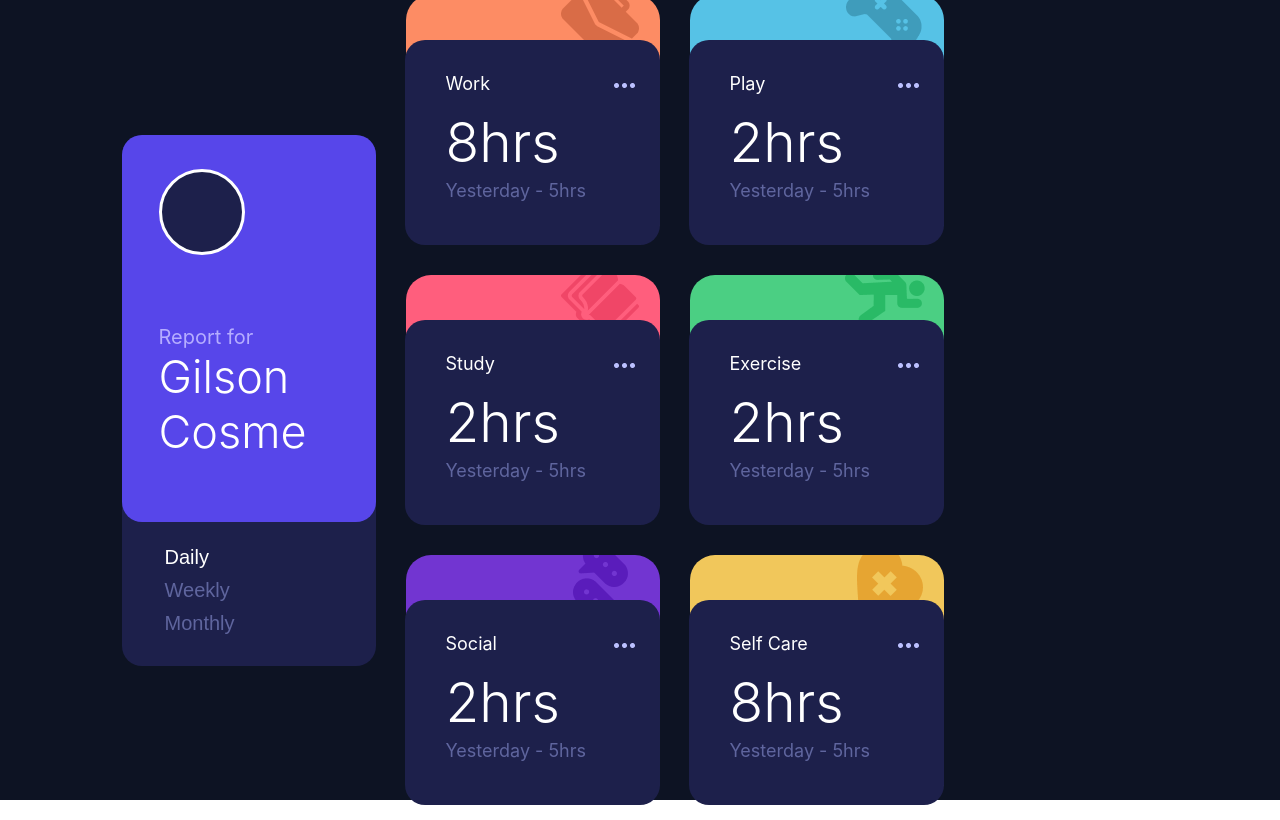
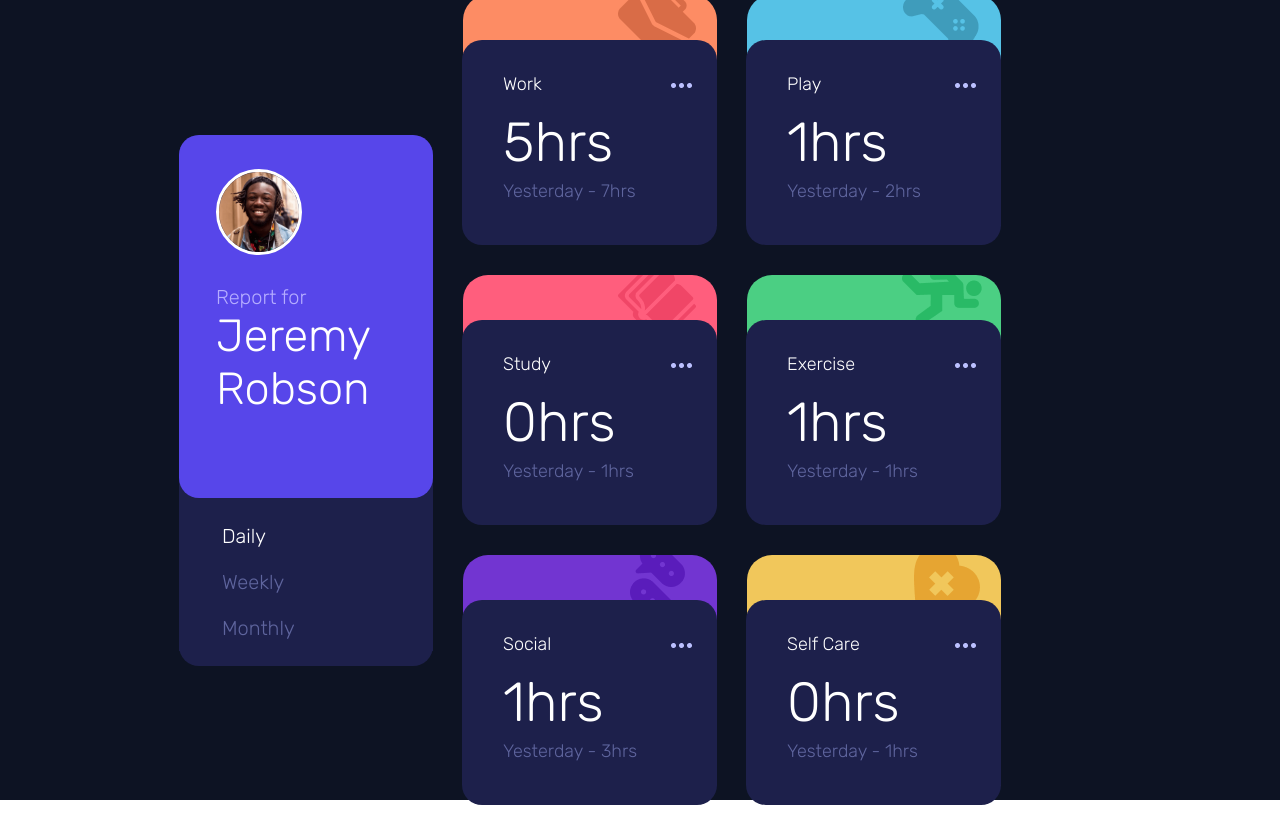
Before and after one commit to GilsonJrr/TimeTrackingWeb, a React (Create React App) app: page / in a window 1280 px wide. Built offline with nearby package versions, Linux system fonts and the light colour scheme.

Commit message:
Font n change color on hover

```diff
--- a/public/index.html
+++ b/public/index.html
@@ -1,6 +1,9 @@
 <!DOCTYPE html>
 <html lang="en">
   <head>
+    <link rel="preconnect" href="https://fonts.googleapis.com">
+    <link rel="preconnect" href="https://fonts.gstatic.com" crossorigin>
+    <link href="https://fonts.googleapis.com/css2?family=Rubik:wght@300&display=swap" rel="stylesheet">
     <meta charset="utf-8" />
     <link rel="icon" href="%PUBLIC_URL%/favicon.ico" />
     <meta name="viewport" content="width=device-width, initial-scale=1" />
--- a/src/App.css
+++ b/src/App.css
@@ -1,3 +1,4 @@
+/* App CSS */
 .App {
   background-color: #0D1323;
   display: flex;
@@ -7,6 +8,20 @@
   justify-content: center;
 }
 
+.ContainerCards{
+  display: flex;
+  flex-wrap: wrap;
+  width: 60%;
+  align-self: center;
+}
+
+.ContainerMainCard{
+  width: 30%;
+  display: flex;
+  justify-content: flex-end;
+}
+
+/* Main Card CSS */
 .HeaderMain {
   display: flex;
   width: 254px;
@@ -31,11 +46,13 @@
   }
 
 .Date {
+  font-family: Rubik;
   font-style: normal;
   font-weight: normal;
   font-size: 20px;
   color: #5F659E;
-  margin-top: 8px;
+  margin-top: 10px;
+  margin-bottom: 10px;
   margin-left: 37px;
 }
 
@@ -49,7 +66,8 @@
 }
 
 .Title {
-  padding-top: 50px;
+  font-family: Rubik;
+  padding-top: 10px;
   font-style: normal;
   font-weight: normal;
   font-size: 20px;
@@ -57,12 +75,14 @@
 }
 
 .Name {
+  font-family: Rubik;
   font-style: normal;
   font-weight: 300;
   font-size: 45px;
   color: #FFFFFF;
 }
 
+/* Cards CSS */
 .CardMain{
   display: flex;
   flex-direction: column;
@@ -82,7 +102,6 @@
   display: flex;
   width: 214px;
   height: 230px;
-  background: #1D204B;
   border-radius: 20px;
   padding-left: 41px;
   margin-top: -20px;
@@ -91,6 +110,7 @@
 }
 
 .Activitie{
+  font-family: Rubik;
   font-style: normal;
   font-weight: normal;
   font-size: 18px;
@@ -101,6 +121,7 @@
 }
 
 .Hours{
+  font-family: Rubik;
   font-style: normal;
   font-weight: 300;
   font-size: 55px;
@@ -108,6 +129,7 @@
 }
 
 .Past{
+  font-family: Rubik;
   font-style: normal;
   font-weight: normal;
   font-size: 18px;
@@ -128,9 +150,3 @@
   align-items: flex-start;
   display: flex;
 }
-
-.ContainerCards{
-  display: flex;
-  flex-wrap: wrap;
-  width: 60%;
-}
--- a/src/App.js
+++ b/src/App.js
@@ -27,6 +27,7 @@ function App() {
   return (
     <body className="App">
 
+        <div className="ContainerMainCard">
           <MainCard
             day={day}
             HandleDay={HandleDay}
@@ -35,13 +36,22 @@ function App() {
             month={month}
             HandleMonth={HandleMonth}
           />
-
+        </div>
 
         <div className="ContainerCards">
           {data.map((item) => {
             return(
               <div key={item.id}>
-                <Card title={item.Title} color={item.Color} img={item.Image} time={item.Time[select]} day={day} week={week} month={month} />
+                <Card
+                  title={item.Title}
+                  color={item.Color}
+                  img={item.Image}
+                  time={item.Time[select]}
+                  lastTime={item.LastTime[select]}
+                  day={day}
+                  week={week}
+                  month={month}
+                />
               </div>
             );
           })}
--- a/src/Data/Data.js
+++ b/src/Data/Data.js
@@ -7,10 +7,10 @@ import Social from '../Image/Social.png'
 import SelfCare from '../Image/Self-care.png'
 
 export const data = ([
-    {id: 1, Title: 'Work', Color: '#FD8C64', Time: {day: 8, week: 40, month: 160}, Image: Work },
-    {id: 2, Title: 'Play', Color: '#56C2E6', Time: {day: 2, week: 14, month: 56}, Image: Play },
-    {id: 3, Title: 'Study', Color: '#FF5E7D', Time: {day: 2, week: 14, month: 56}, Image: Study },
-    {id: 4, Title: 'Exercise', Color: '#4BCF83', Time: {day: 2, week: 14, month: 56}, Image: Exercise },
-    {id: 5, Title: 'Social', Color: '#7235D1', Time: {day: 2, week: 14, month: 56}, Image: Social },
-    {id: 6, Title: 'Self Care', Color: '#F1C75B', Time: {day: 8, week: 56, month: 152}, Image: SelfCare },
+    {id: 1, Title: 'Work', Color: '#FD8C64', Time: {day: 5, week: 32, month: 103}, Image: Work, LastTime: {day: 7, week: 36, month: 128} },
+    {id: 2, Title: 'Play', Color: '#56C2E6', Time: {day: 1, week: 10, month: 23}, Image: Play, LastTime: {day: 2, week: 8, month: 29} },
+    {id: 3, Title: 'Study', Color: '#FF5E7D', Time: {day: 0, week: 4, month: 13}, Image: Study, LastTime: {day: 1, week: 7, month: 19} },
+    {id: 4, Title: 'Exercise', Color: '#4BCF83', Time: {day: 1, week: 4, month: 11}, Image: Exercise, LastTime: {day: 1, week: 5, month: 18} },
+    {id: 5, Title: 'Social', Color: '#7235D1', Time: {day: 1, week: 5, month: 21}, Image: Social, LastTime: {day: 3, week: 10, month: 23} },
+    {id: 6, Title: 'Self Care', Color: '#F1C75B', Time: {day: 0, week: 2, month: 7}, Image: SelfCare, LastTime: {day: 1, week: 2, month: 11} },
   ])
--- a/src/Pages/Cards.js
+++ b/src/Pages/Cards.js
@@ -5,12 +5,14 @@ import Dots from '../Image/Dots.png';
 
 function Card(props) {
 
+  const [bgColor, setBgColor] = useState ('#1D204B')
+
   return (
     <div className="CardMain" style={{backgroundColor: props.color }}>
 
         <img src={props.img} />
 
-        <div className="Card">
+        <div className="Card" style={{background: bgColor }} onMouseOver={ ()=> setBgColor('#34397b')} onMouseOut={ ()=> setBgColor('#1D204B')}>
 
             <div style={{flexDirection: 'row', display: 'flex', justifyContent: 'space-between', paddingRight: 25}}>
               <div className="Activitie"> {props.title} </div>
@@ -21,9 +23,9 @@ function Card(props) {
 
             <div>
               <div className="Hours">{props.time}hrs</div>
-              { props.day === true && <div className="Past">Yesterday - 5hrs</div> }
-              { props.week === true && <div className="Past">Last Week - 36hrs</div> }
-              { props.month === true && <div className="Past">Last Month - 100hrs</div> }
+              { props.day === true && <div className="Past">Yesterday - {props.lastTime}hrs</div> }
+              { props.week === true && <div className="Past">Last Week - {props.lastTime}hrs</div> }
+              { props.month === true && <div className="Past">Last Month - {props.lastTime}hrs</div> }
             </div>
 
         </div>
--- a/src/Pages/MainCard.js
+++ b/src/Pages/MainCard.js
@@ -1,13 +1,17 @@
 import React from 'react';
 import '../App.css';
+
+import Photo from '../Image/image-jeremy.png';
 
 function MainCard(props) {
   return (
     <div className="HeaderMain">
         <div className="Header">
-            <div className="Photo"></div>
+            <div className="Photo">
+              <img src={Photo} style={{width: '100%'}}/>
+            </div>
             <div className="Title"> Report for </div>
-            <div className="Name"> Gilson Cosme </div>
+            <div className="Name"> Jeremy Robson </div>
         </div>
         <button className="bottonText" onClick={ ()=> props.HandleDay()}>
           { props.day === true && <div className="Date" style={{color: '#FFFFFF'}}> Daily </div> }
```
Also changed, not shown: src/Image/image-jeremy.png (added), 1 other file (tests, documents, lock files or other folders). Lines whose indentation alone changed are shown as unchanged.
